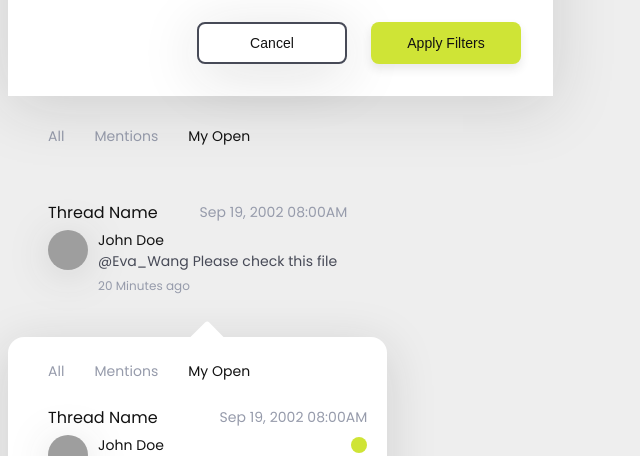
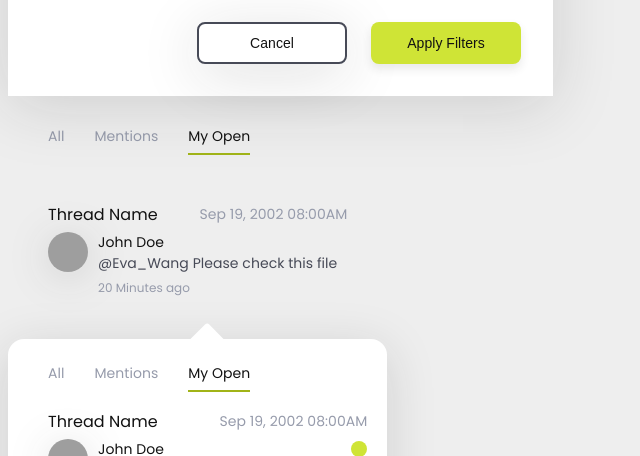
Before and after one commit to DevSenpai09/qfo-up-tu, a React app: page / in a window 1280 px wide. Shown: the part 2140-2596 px from the top of the page, without its empty margins (0-640 px from the left). Built offline with nearby package versions, Linux system fonts and the light colour scheme; grey boxes are pictures that could not be loaded; the HTML template or start-up script is replaced by a standard one.

Commit message:
fixed header option active

```diff
--- a/src/styles/notifications/NotificationsHeader.css
+++ b/src/styles/notifications/NotificationsHeader.css
@@ -4,7 +4,7 @@
   gap: 30px;
   width: max-content;
   padding-left: 40px;
-  padding-bottom: 20px;
+  padding-bottom: 14px;
 }
 
 .notification-header__option {
@@ -16,4 +16,6 @@
 
 .notification-header__option--active {
   color: #121212;
+  border-bottom: 2px solid #a1b418;
+  padding-bottom: 6px;
 }
```
Also changed, not shown: src/components/notifications/NotificationSort.jsx (added).
